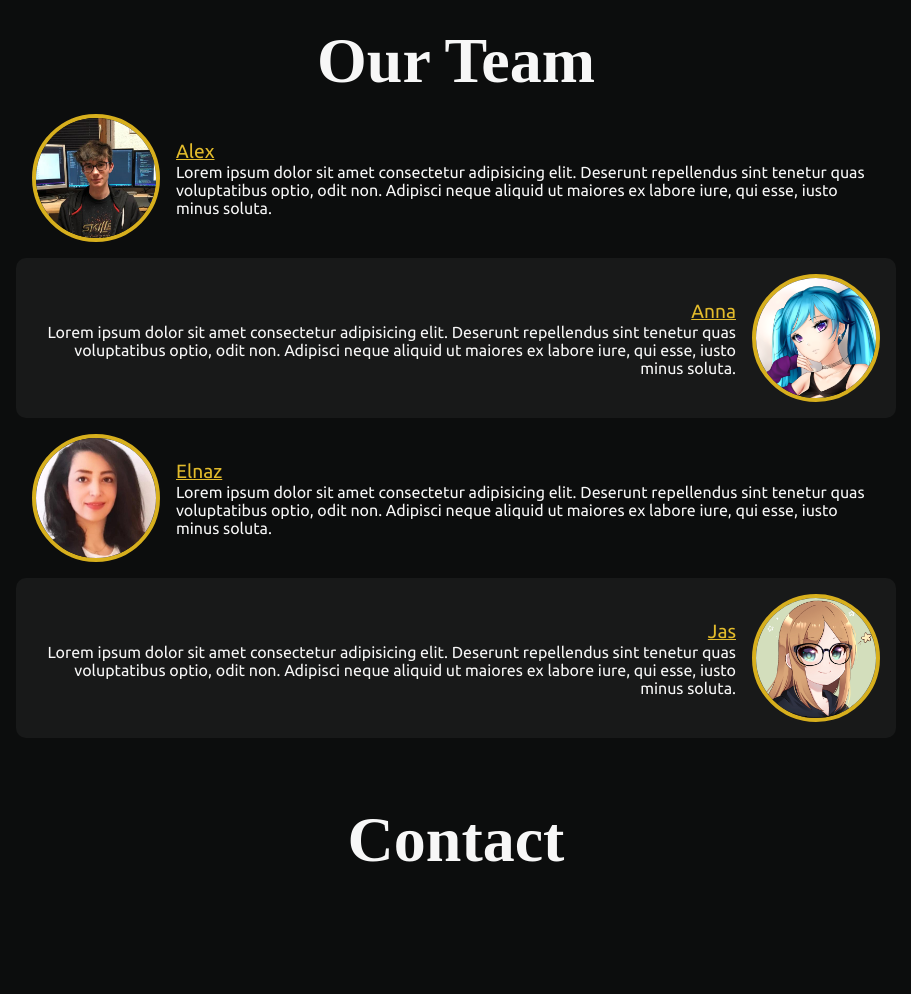
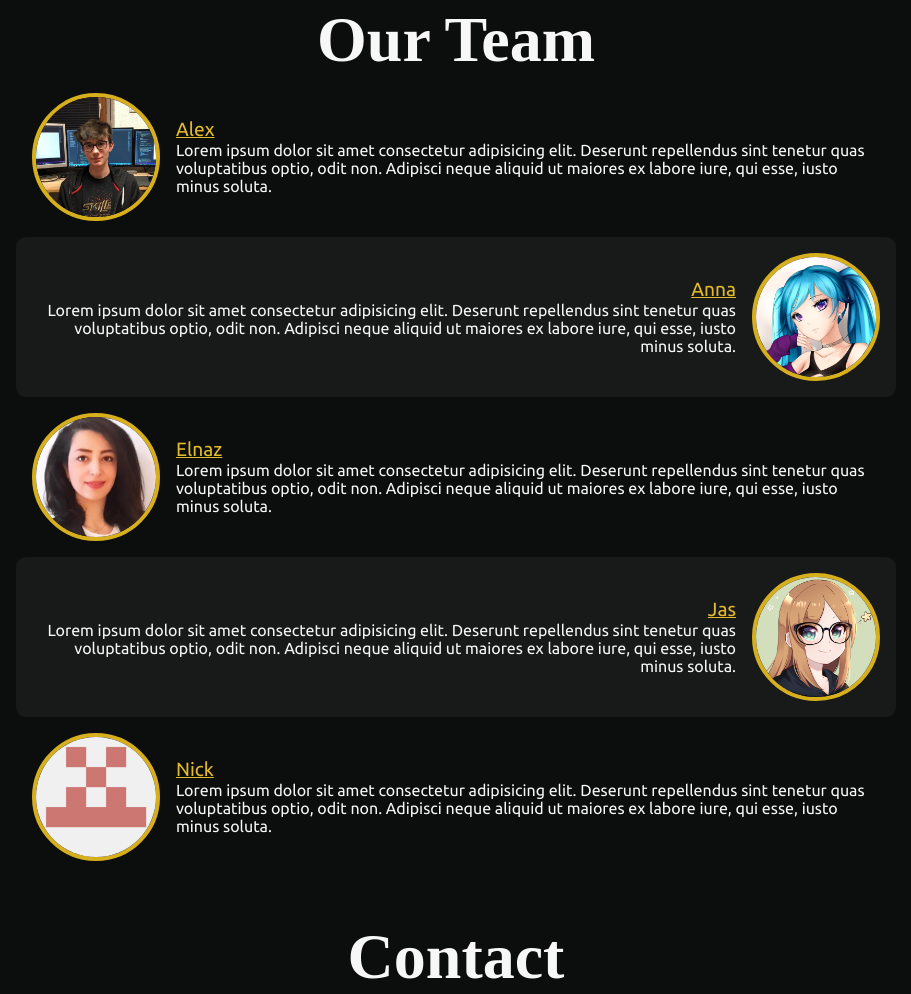
Before and after one commit to AlexMi-Ha/cumgroup, a plain HTML site: page index.html in a window 1280 px wide. Shown: the part 2440-3434 px from the top of the page, without its empty margins (184-1095 px from the left). Before the commit the page ends 3317 px from the top, so only its background shows below. Drawn offline with Linux system fonts and the light colour scheme; a web font is replaced by a local one.

Commit message:
Added nick

```diff
--- a/index.html
+++ b/index.html
@@ -67,6 +67,13 @@
                             Lorem ipsum dolor sit amet consectetur adipisicing elit. Deserunt repellendus sint tenetur quas voluptatibus optio, odit non. Adipisci neque aliquid ut maiores ex labore iure, qui esse, iusto minus soluta.
                         </p>
                     </div>
+                    <div class="team-member">
+                        <img src="assets/team/nick.png" />
+                        <p>
+                            <a hreF="http://github.com/WachtelHD" target="_blank" class="team-name">Nick</a><br>
+                            Lorem ipsum dolor sit amet consectetur adipisicing elit. Deserunt repellendus sint tenetur quas voluptatibus optio, odit non. Adipisci neque aliquid ut maiores ex labore iure, qui esse, iusto minus soluta.
+                        </p>
+                    </div>
                 </div>
             </div>
         </div>
```
Also changed, not shown: assets/team/nick.png (added).
